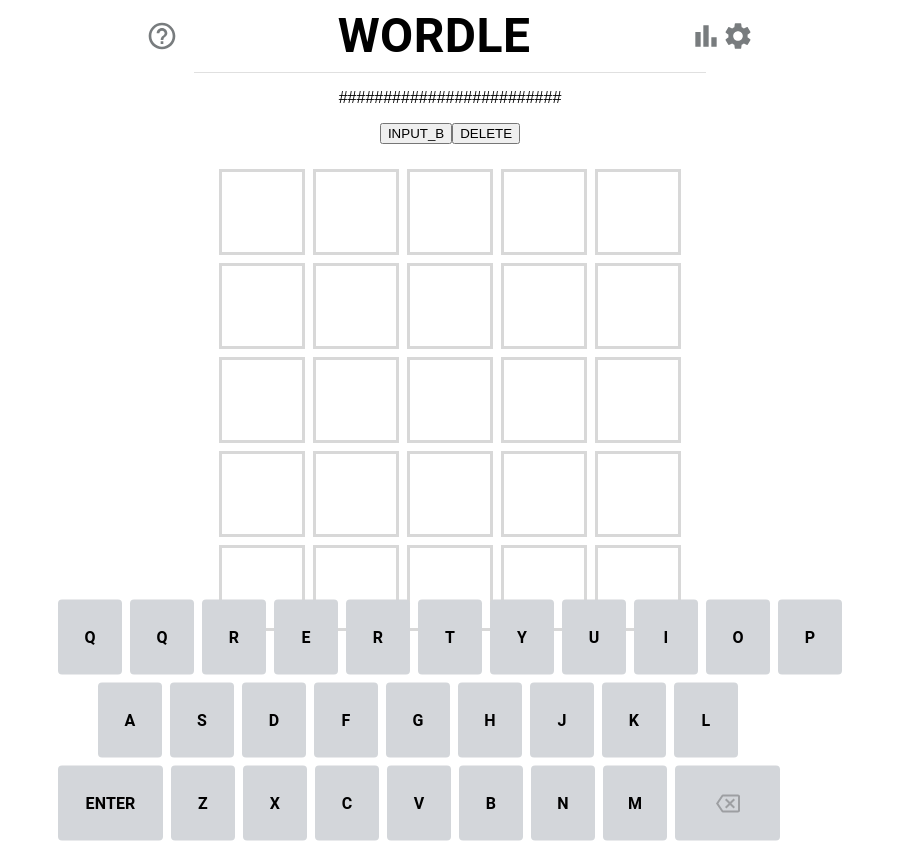
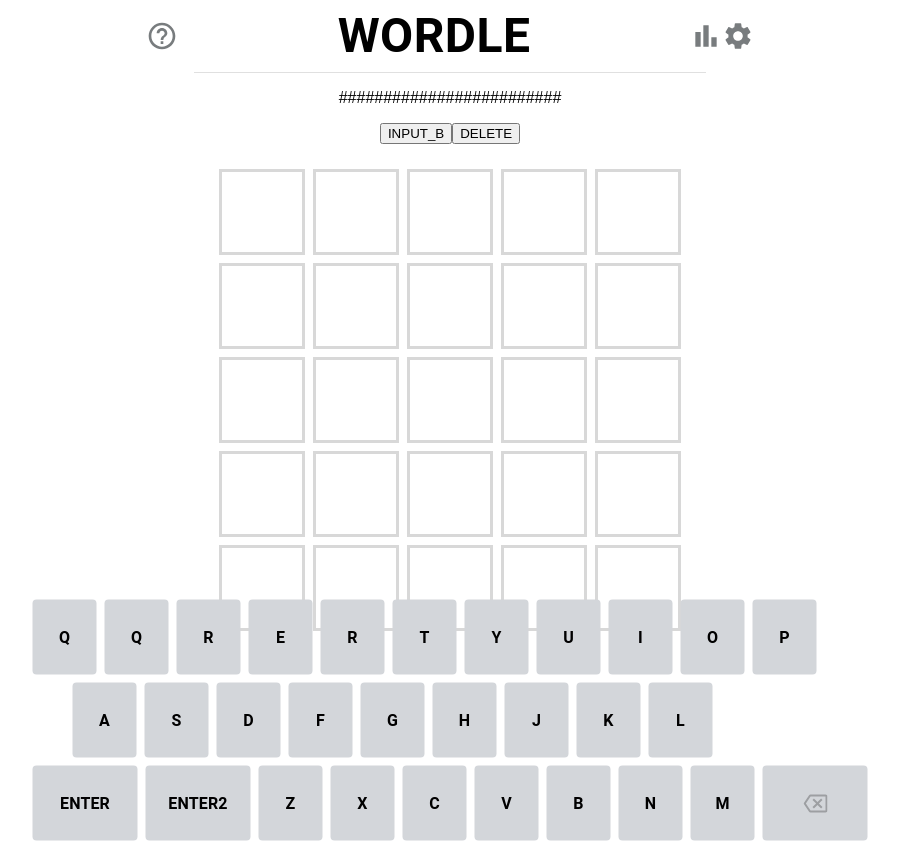
Before and after one commit to yuya-kambayashi/wordleja, a React (Create React App) app: page /#/wordle in a window 1280 px wide. Shown: the whole page, without its empty margins (190-1089 px from the left). Built offline with nearby package versions, Linux system fonts and the light colour scheme.

Commit message:
#14 Enterボタンの修正版を追加します

```diff
--- /dev/null
+++ b/src/pages/main/keyboard/EnterButton2.tsx
@@ -0,0 +1,139 @@
+import React, { useContext } from "react";
+import { Button, Typography } from "@mui/material";
+import { styled } from "@mui/material/styles";
+import { CollectAnswerContext } from "../Main";
+import { KeyLetterState } from "./KeyLetterState";
+import { convertToIndex } from "./KeyboardUtil";
+import { AnswerLetterState } from "../answer/AnswerLetterState";
+import { answerCandidates } from "../../main/AnswerCandidates";
+
+const CustomButton = styled(Button)({
+  backgroundColor: "#D3D6DA",
+  fontWeight: "bold",
+  color: "#000000",
+  width: "105px",
+});
+
+const CustomTypography = styled(Typography)({
+  fontWeight: "bold",
+});
+
+type Props = {
+  targetAnswer: string;
+  answerRow: number;
+  SetAnswerRow: (index: number) => void;
+  setLetterButtonDisabled: (disabled: boolean) => void;
+  keyLetterStates: KeyLetterState[];
+  setKeyLetterStates: (states: KeyLetterState[]) => void;
+  answerLetterStates: AnswerLetterState[];
+  onSetAnswerLetterStates: (newAnswerLetterStates: AnswerLetterState[]) => void;
+  setOpenFewLettersError: (open: boolean) => void;
+  setOpenInvalidAnswerError: (open: boolean) => void;
+};
+
+const EnterButtun2: React.FC<Props> = ({
+  targetAnswer,
+  answerRow,
+  SetAnswerRow,
+  setLetterButtonDisabled,
+  keyLetterStates,
+  setKeyLetterStates,
+  answerLetterStates,
+  onSetAnswerLetterStates,
+  setOpenFewLettersError,
+  setOpenInvalidAnswerError,
+}) => {
+  const collectAnswer = useContext(CollectAnswerContext) as string;
+
+  // エンターキー押下ハンドラ
+  const handleClickEnter = () => {
+    // 回答の入力文字数チェック
+    if (targetAnswer.length < 5) {
+      setOpenFewLettersError(true);
+      return;
+    }
+
+    // 回答の辞書チェック
+    if (!answerCandidates.some((candidate) => candidate === targetAnswer)) {
+      setOpenInvalidAnswerError(true);
+      return;
+    }
+
+    // キーボードに対する正誤判定
+    checkKeyLetter(collectAnswer, targetAnswer);
+
+    // 回答に対する正誤判定
+    checkAnswerLetter(collectAnswer, targetAnswer);
+
+    // １行を確定させます
+    SetAnswerRow(answerRow + 1);
+    setLetterButtonDisabled(false);
+  };
+
+  const checkKeyLetter = (collectAnswer: string, targetAnswer: string) => {
+    //
+    // キーボードの正誤判定
+    //
+    let checkedKeyLetterState = keyLetterStates.slice();
+
+    // 正誤判定
+    for (let i = 0; i < targetAnswer.length; i++) {
+      const answeLetter = targetAnswer.substring(i, i + 1);
+
+      if (checkedKeyLetterState[convertToIndex(answeLetter)] === "exactMatch") {
+        continue;
+      }
+
+      // 完全一致
+      if (collectAnswer.substring(i, i + 1) === answeLetter) {
+        checkedKeyLetterState[convertToIndex(answeLetter)] = "exactMatch";
+      }
+      // 部分一致
+      else if (collectAnswer.match(answeLetter)) {
+        checkedKeyLetterState[convertToIndex(answeLetter)] = "partialMatch";
+      }
+      // 不一致（使用済み）
+      else {
+        checkedKeyLetterState[convertToIndex(answeLetter)] = "used";
+      }
+    }
+
+    setKeyLetterStates(checkedKeyLetterState);
+  };
+
+  const checkAnswerLetter = (collectAnswer: string, targetAnswer: string) => {
+    //
+    // 回答の正誤判定
+    //
+    let checkedAnswerLetterStates = answerLetterStates.slice();
+
+    for (let i = 0; i < targetAnswer.length; i++) {
+      const answeLetter = targetAnswer.substring(i, i + 1);
+
+      // 完全一致
+      if (collectAnswer.substring(i, i + 1) === answeLetter) {
+        checkedAnswerLetterStates[i + 5 * answerRow] = "exactMatch";
+      }
+      // 部分一致
+      else if (collectAnswer.match(answeLetter)) {
+        checkedAnswerLetterStates[i + 5 * answerRow] = "partialMatch";
+      }
+      // 不一致（使用済み）
+      else {
+        checkedAnswerLetterStates[i + 5 * answerRow] = "unmatch";
+      }
+    }
+
+    onSetAnswerLetterStates(checkedAnswerLetterStates);
+  };
+
+  return (
+    <>
+      <CustomButton onClick={handleClickEnter}>
+        <CustomTypography>{"ENTER2"}</CustomTypography>
+      </CustomButton>
+    </>
+  );
+};
+
+export default EnterButtun2;
--- a/src/pages/main/keyboard/Keyboard.tsx
+++ b/src/pages/main/keyboard/Keyboard.tsx
@@ -2,6 +2,7 @@
 import LetterButton from "./LetterButton";
 import LetterButton2 from "./LetterButton2";
 import EnterButton from "./EnterButton";
+import EnterButton2 from "./EnterButton2";
 import DeleteButton from "./DeleteButton";
 import { KeyLetterState } from "./KeyLetterState";
 import { Snackbar, Stack } from "@mui/material";
@@ -352,6 +353,18 @@
             setOpenFewLettersError={setOpenFewLettersError}
             setOpenInvalidAnswerError={setOpenInvalidAnswerError}
           />
+          <EnterButton2
+            targetAnswer={answer.substring(5 * answerRow, 5 + 5 * answerRow)}
+            answerRow={answerRow}
+            SetAnswerRow={SetAnswerRow}
+            setLetterButtonDisabled={setLetterButtonDisabled}
+            keyLetterStates={keyLetterStates}
+            setKeyLetterStates={setKeyLetterStates}
+            answerLetterStates={answerLetterStates}
+            onSetAnswerLetterStates={onSetAnswerLetterStates}
+            setOpenFewLettersError={setOpenFewLettersError}
+            setOpenInvalidAnswerError={setOpenInvalidAnswerError}
+          />
           <LetterButton
             answer={answer}
             onSetAnswer={onSetAnswer}
```
